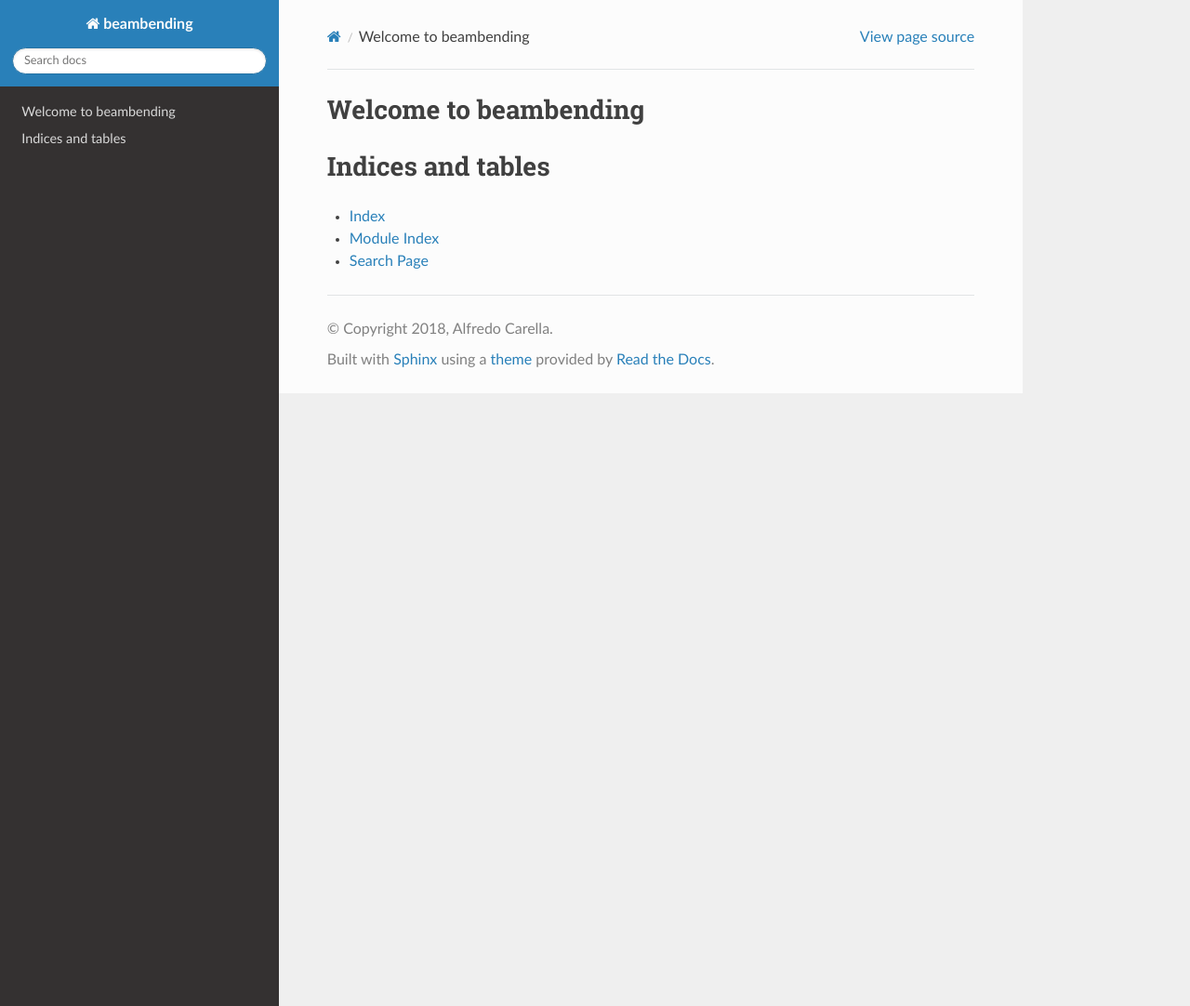
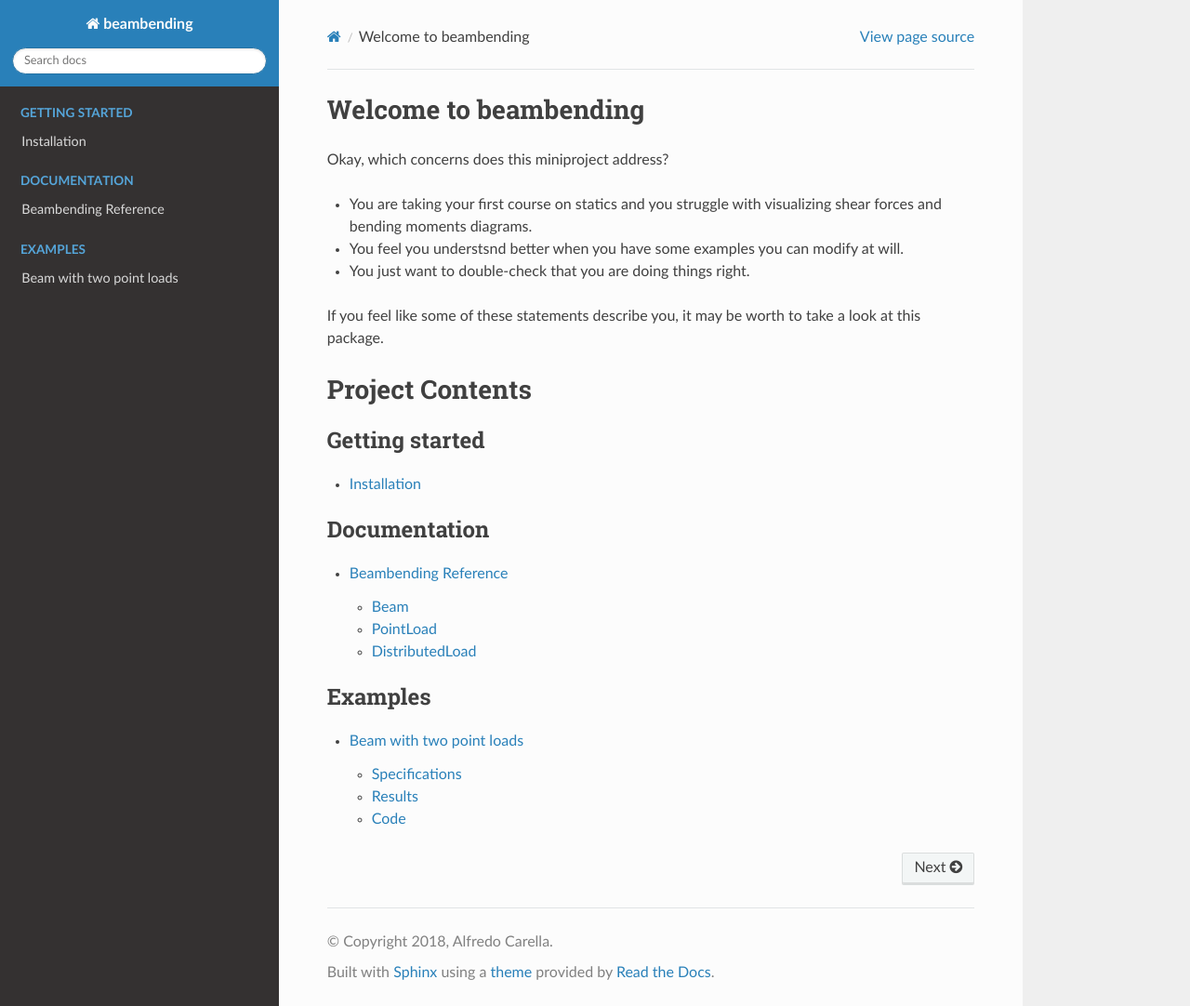
Before and after one commit to alfredocarella/simplebendingpractice, a Sphinx documentation site: the page built from docs/source/index.rst, in a window 1280 px wide and 1082 px high. Shown: the whole window at 93% size. Built offline with Sphinx 7.4.7 and the Read the Docs theme 2.0.0, drawn with Linux system fonts in a browser that asks for light colours.

Commit message:
Add project documentation

```diff
--- a/docs/source/conf.py
+++ b/docs/source/conf.py
@@ -12,9 +12,9 @@
 # add these directories to sys.path here. If the directory is relative to the
 # documentation root, use os.path.abspath to make it absolute, like shown here.
 #
-# import os
-# import sys
-# sys.path.insert(0, os.path.abspath('.'))
+import os
+import sys
+sys.path.insert(0, os.path.join(os.path.abspath('.'), '..', '..', 'beambending'))
 
 
 # -- Project information -----------------------------------------------------
@@ -44,6 +44,7 @@ extensions = [
     'sphinx.ext.coverage',
     'sphinx.ext.mathjax',
     'sphinx.ext.viewcode',
+    'numpydoc'
 ]
 
 # Add any paths that contain templates here, relative to this directory.
@@ -179,3 +180,4 @@ epub_exclude_files = ['search.html']
 
 
 # -- Extension configuration -------------------------------------------------
+numpydoc_show_class_members = False
--- /dev/null
+++ b/docs/source/documentation.rst
@@ -0,0 +1,21 @@
+.. _reference:
+
+===========================
+Beambending Reference
+===========================
+.. automodule:: beam
+
+Beam
+----
+.. autoclass:: beam.Beam
+.. autofunction:: beam.Beam.add_loads
+.. autofunction:: beam.Beam.get_reaction_forces
+.. autofunction:: beam.Beam.plot
+
+PointLoad
+---------
+.. autoclass:: beam.PointLoad
+
+DistributedLoad
+---------------
+.. autoclass:: beam.DistributedLoad
--- /dev/null
+++ b/docs/source/examples/example_1.rst
@@ -0,0 +1,23 @@
+.. Example 1
+
+Beam with two point loads
+==============================
+
+This example is one of the easiest load cases you can find.
+
+Specifications
+--------------
+
+A beam resting on two supports *Y1* and *Y2*, with two downward-pointing point loads at **X1** and **X2**.
+
+Results
+-------
+
+A beam representation with the point loads, a shear force diagram and a bending moment diagram are given below.
+
+.. figure:: /../../examples/example_1.png
+
+Code
+----
+
+.. literalinclude:: /../../examples/example_1.py
--- a/docs/source/index.rst
+++ b/docs/source/index.rst
@@ -4,15 +4,31 @@
 Welcome to beambending
 ======================
 
+Okay, which concerns does this miniproject address?
+
+* You are taking your first course on statics and you struggle with visualizing shear forces and bending moments diagrams.
+* You feel you understsnd better when you have some examples you can modify at will.
+* You just want to double-check that you are doing things right.
+
+If you feel like some of these statements describe you, it may be worth to take a look at this package.
+
+Project Contents
+=================
+
 .. toctree::
-   :maxdepth: 2
-   :caption: Contents:
+    :caption: Getting started
+    :maxdepth: 2
 
+    installation
 
+.. toctree::
+    :caption: Documentation
+    :maxdepth: 2
 
-Indices and tables
-==================
+    documentation
 
-* :ref:`genindex`
-* :ref:`modindex`
-* :ref:`search`
+.. toctree::
+    :caption: Examples
+    :maxdepth: 2
+
+    examples/example_1
```
Also changed, not shown: docs/source/installation.rst (added, +18 -0 lines).
